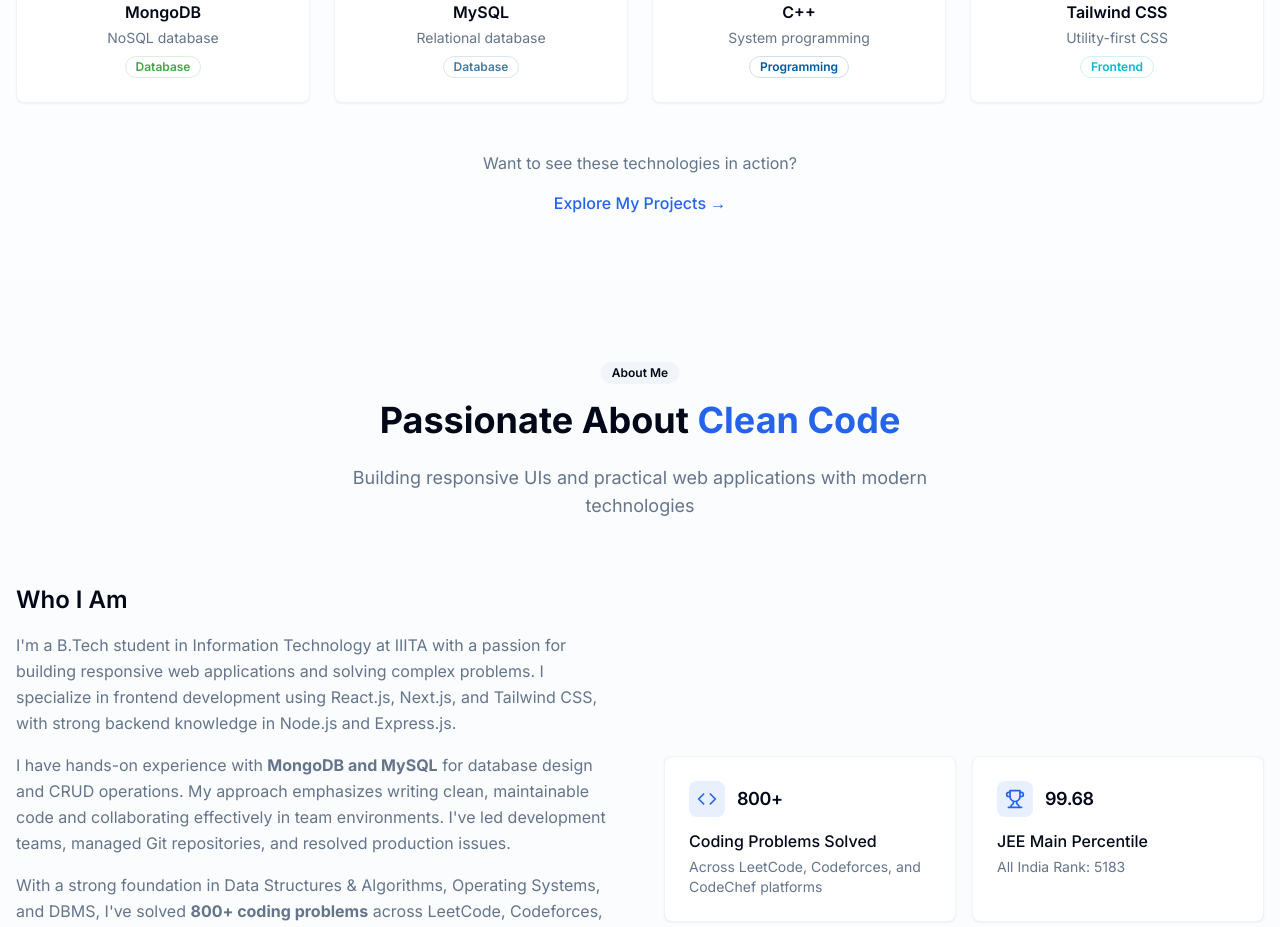
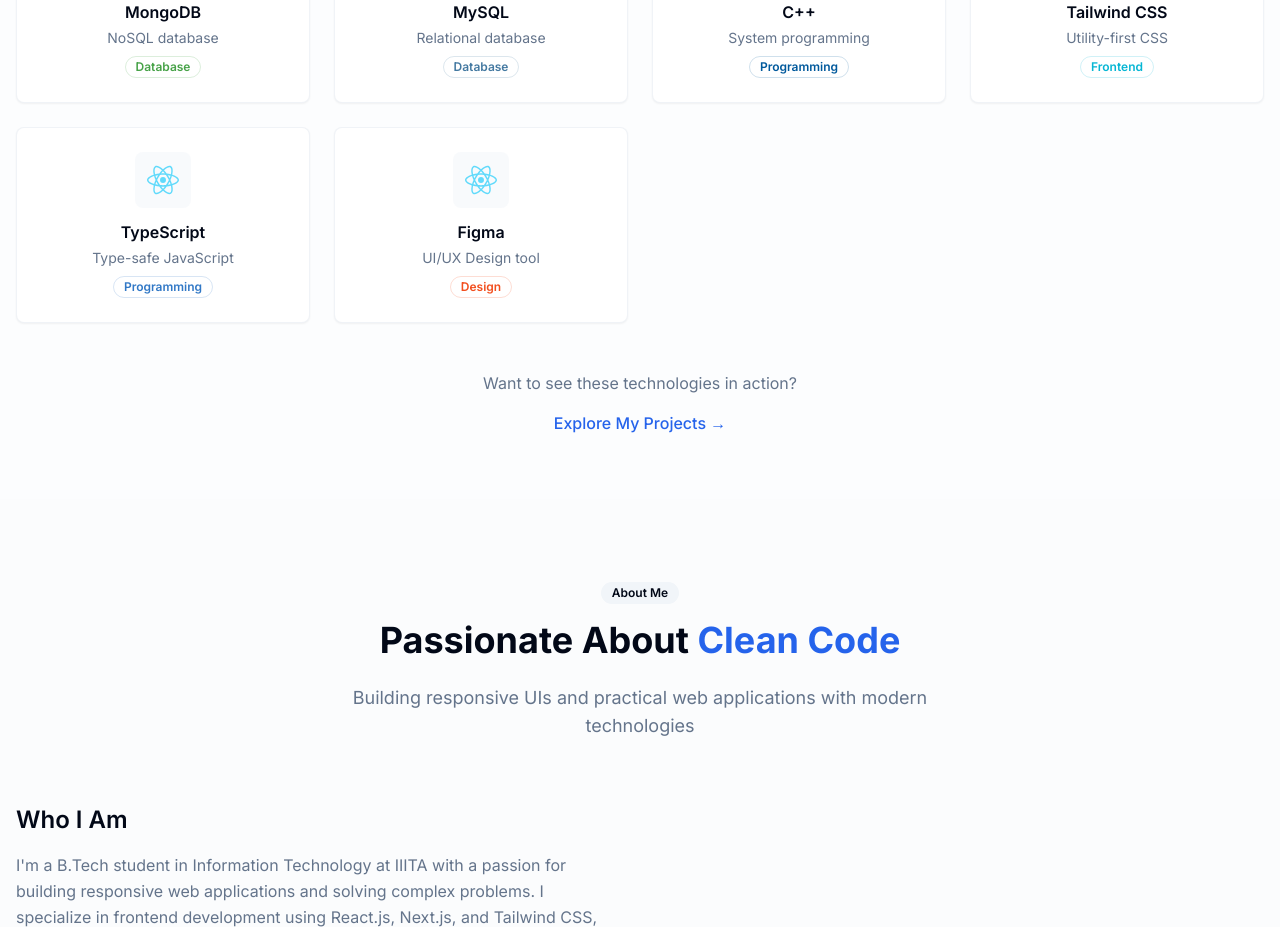
Before and after one commit to AdityaSirsalkar001/Portfolio, a Next.js app: page / in a window 1280 px wide. Shown: the part 1440-2367 px from the top of the page. Built offline with nearby package versions, Linux system fonts and the light colour scheme; no server answers; the database is empty.

Commit message:
Add TypeScript and Figma imports to tech-showcase
cgen-1ee9030eb8c2486daa0cb0a7ac670ac0

```diff
--- a/components/sections/tech-showcase.tsx
+++ b/components/sections/tech-showcase.tsx
@@ -14,7 +14,9 @@ import {
   MongoDBIcon,
   MySQLIcon,
   CppIcon,
-  TailwindIcon
+  TailwindIcon,
+  TypeScriptIcon,
+  FigmaIcon
 } from "@/components/tech-icons"
 
 const featuredTech = [
@@ -73,6 +75,20 @@ const featuredTech = [
     description: "Utility-first CSS",
     color: "#06B6D4",
     category: "Frontend"
+  },
+  {
+    name: "TypeScript",
+    icon: TypeScriptIcon,
+    description: "Type-safe JavaScript",
+    color: "#3178c6",
+    category: "Programming"
+  },
+  {
+    name: "Figma",
+    icon: FigmaIcon,
+    description: "UI/UX Design tool",
+    color: "#F24E1E",
+    category: "Design"
   }
 ]
 
```
